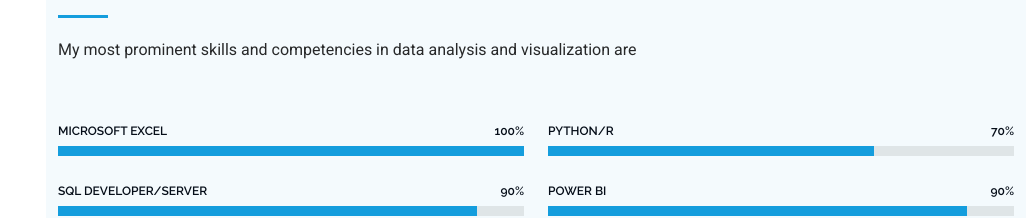
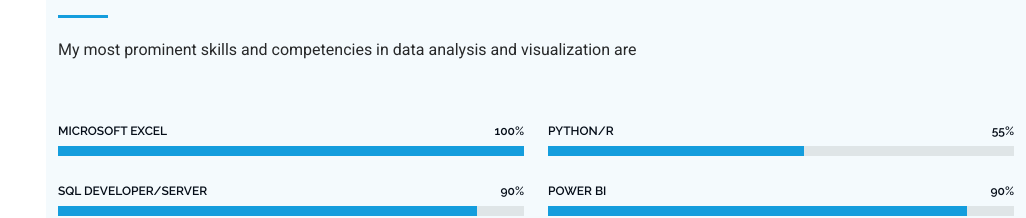
Before and after one commit to JohanaMachado/JohanaMachado.github.io, a plain HTML site: page index.html in a window 1280 px wide. Shown: the part 1640-1858 px from the top of the page, without its empty margins (254-1280 px from the left). Drawn offline with Linux system fonts and the light colour scheme; animation ran at ten frames a second.

Commit message:
Update index

```diff
--- a/index.html
+++ b/index.html
@@ -192,9 +192,9 @@
 		 <div class="col-lg-6">
 
 		  <div class="progress">
-              <span class="skill"><span>Python/R</span> <i class="val">70%</i></span>
+              <span class="skill"><span>Python/R</span> <i class="val">55%</i></span>
               <div class="progress-bar-wrap">
-                <div class="progress-bar" role="progressbar" aria-valuenow="70" aria-valuemin="0" aria-valuemax="100"></div>
+                <div class="progress-bar" role="progressbar" aria-valuenow="55" aria-valuemin="0" aria-valuemax="100"></div>
               </div>
             </div><!-- End Skills Item -->
 
```
